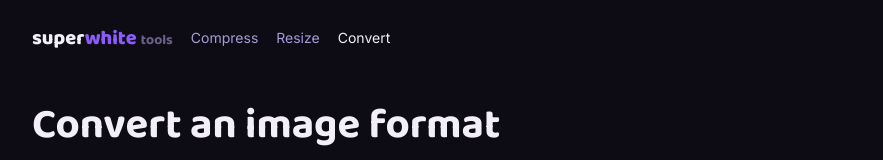
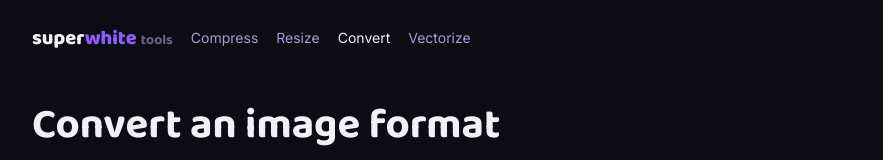
Before and after one commit to nimrodyar/superwhite, a plain HTML site: page tools/convert-image.html in a window 1280 px wide. Shown: the top 160 px of the page, without its empty margins (198-1081 px from the left). Drawn offline with Linux system fonts and the light colour scheme.

Commit message:
Add Vectorize nav link

```diff
--- a/tools/convert-image.html
+++ b/tools/convert-image.html
@@ -88,7 +88,7 @@ footer a{color:var(--dim);text-decoration:none}
 <div class="wrap">
   <nav>
     <a class="logo" href="/">super<span>white</span> <span style="color:var(--faint);font-weight:400;font-size:14px">tools</span></a>
-    <a class="t" href="/tools/compress-image">Compress</a><a class="t" href="/tools/resize-image">Resize</a><a class="t on" href="/tools/convert-image">Convert</a>
+    <a class="t" href="/tools/compress-image">Compress</a><a class="t" href="/tools/resize-image">Resize</a><a class="t on" href="/tools/convert-image">Convert</a><a class="t" href="/tools/vectorize-image">Vectorize</a>
   </nav>
   <h1>Convert an image format</h1>
   <p class="sub">JPG ↔ PNG ↔ WebP in one click, with quality control for lossy formats. Runs on your device — your image never leaves it.</p>
```
